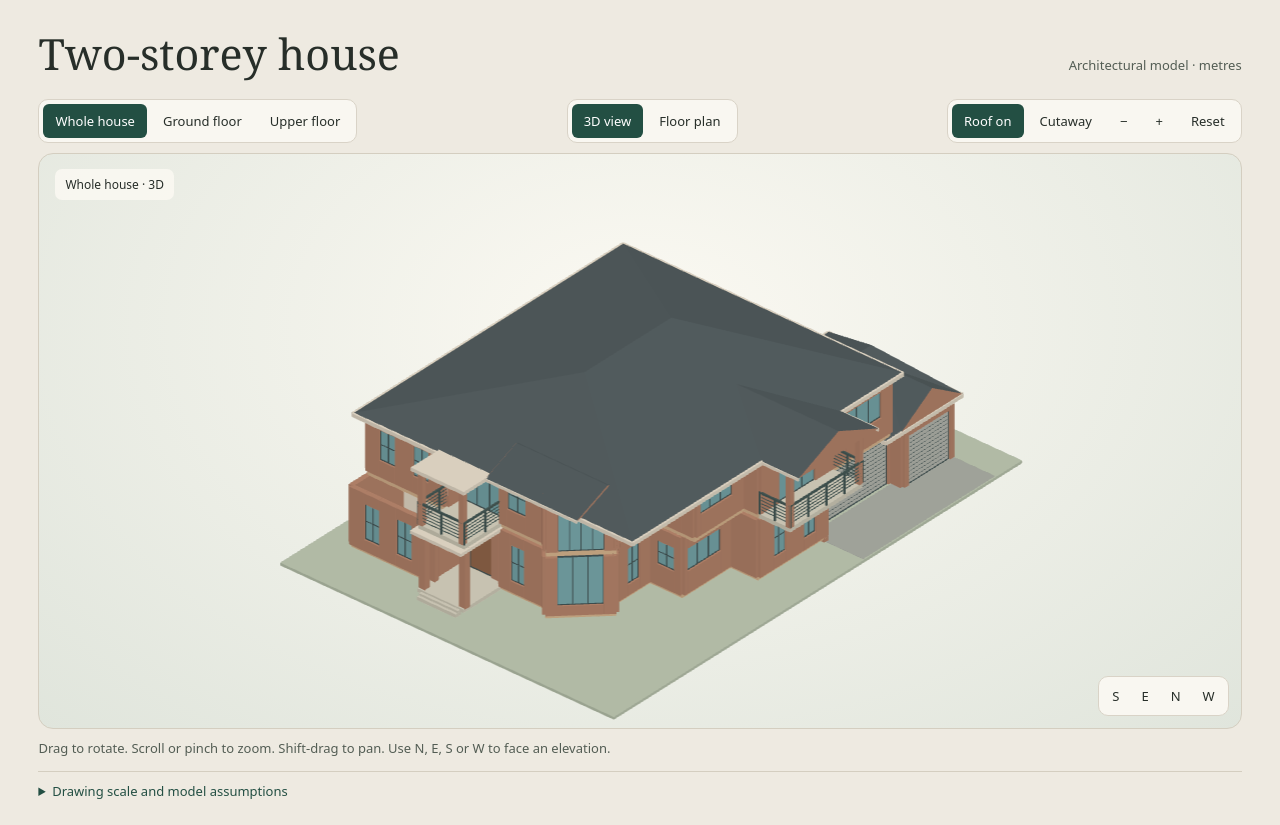
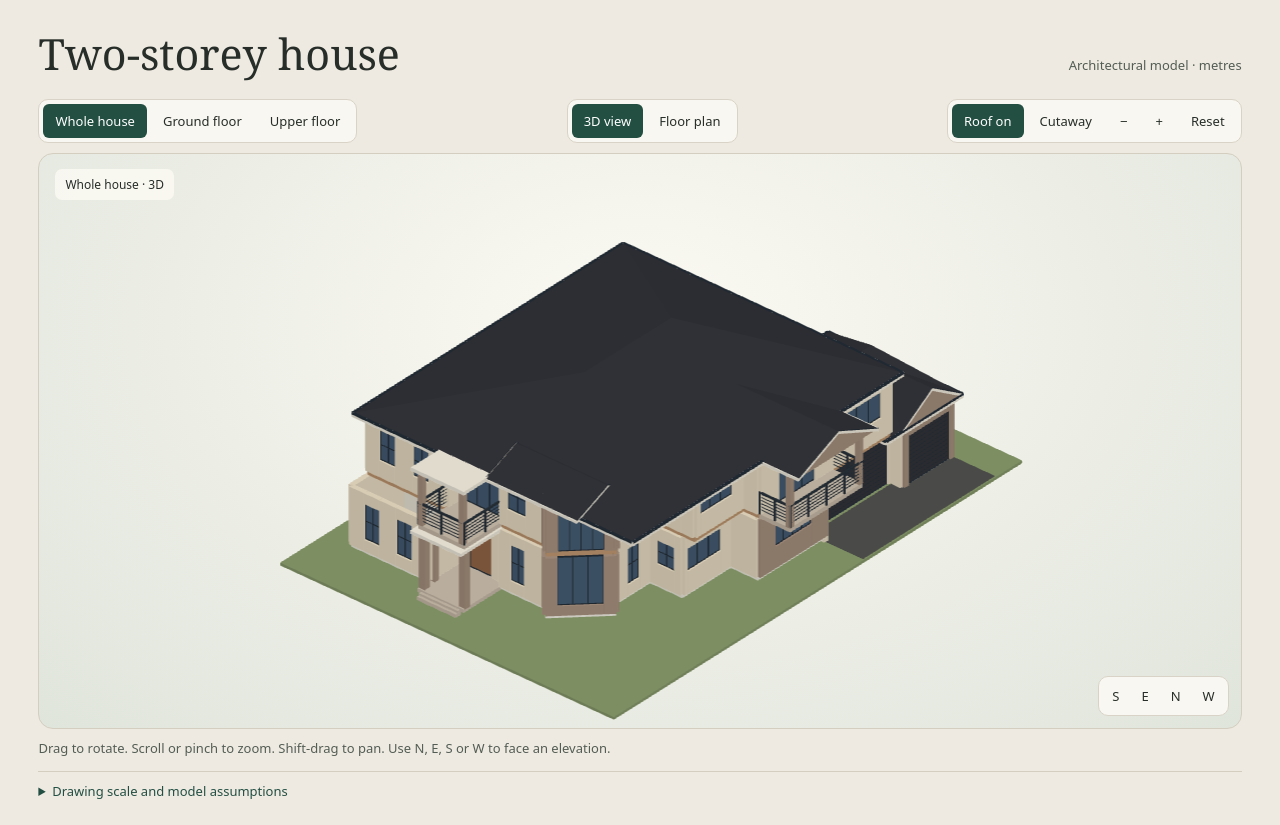
Before and after one commit to albsfc/albsfc.github.io, a plain HTML site: page fysh.html in a window 1280 px wide. Drawn offline with Linux system fonts and the light colour scheme.

Commit message:
Update fysh.html

```diff
--- a/fysh.html
+++ b/fysh.html
@@ -14,7 +14,8 @@
 <li>Ground floor calibrated to the 21.90 m overall length and the 17.00 m main west-wall dimension. Upper floor calibrated to the printed dimension chains, including the 15.45 m chain and 12.90 m depth, then registered to the west wall, north wall and stair core. Small inconsistencies in the scans were rounded.</li>
 <li>Ground floor datum follows FFL 9.800. Garage follows FFL 9.450, 350 mm lower. Upper floor assumed 3.00 m above the ground floor. Modelled wall heights are 2.75 m downstairs and 2.70 m upstairs.</li>
 <li>Typical external and internal walls use the printed 250 mm and 100 mm thicknesses. Door and window sizes, sill heights, stair winders and railing details are approximate where the drawings are unclear.</li>
-<li>The roof follows the four elevations as a simplified tiled hip with secondary gables and lower roofs. The elevation’s 8.40 m maximum guides the ridge height above approximate ground level. Eaves, roof junctions, brick colour, frames, cabinetry and finishes are illustrative.</li>
+<li>The roof follows the four elevations as a simplified tiled hip with secondary gables and lower roofs. The elevation’s 8.40 m maximum guides the ridge height above approximate ground level. Eaves and roof junctions are simplified. The photographs guide the charcoal roof, cream and taupe render, dark metalwork and interior finishes. Colours are visual estimates.</li>
+<li>The kitchen uses the former dining footprint. Its U-shaped layout follows the photo, with the cooktop on the left, the sink below the shuttered window and the fridge on the right. Cabinet dimensions, window placement and the dining label in the former kitchen area are inferred.</li>
 </ul></details></footer></main>
 <script>
 "use strict";
@@ -25,7 +26,7 @@ const U=(x,y)=>{
   const [a,b]=i<0?breaks.slice(-2):breaks.slice(i-1,i+1);
   return G(330+(x-384), a[1]+(y-a[0])*(b[1]-a[1])/(b[0]-a[0]));
 };
-const C={brick:'#b5846b',internal:'#e8ddca',timber:'#d5b38d',wet:'#afc5c1',tile:'#d0cbb9',garage:'#b5b8af',glass:'#78a8ab',trim:'#425253',door:'#97694d',roof:'#535d5f',fascia:'#e3d9c7',rail:'#465956',void:'#eee8dc',land:'#b9c3ad'};
+const C={render:'#e2d6bd',accent:'#a18b7a',internal:'#e5dfd0',timber:'#b8916c',tread:'#634335',wet:'#ccc8bf',tile:'#c2b5a4',entryTile:'#e5e2d7',garage:'#b4b1aa',glass:'#435970',trim:'#222b34',door:'#926445',roof:'#303238',fascia:'#ebe5d7',rail:'#283039',land:'#839567',cabinet:'#c9c1b1',counter:'#f2eee5',splash:'#423532',shutters:'#64483c',steel:'#838889'};
 const storeys={
  g:{map:G,z:0,h:2.75,walls:[],areas:[],labels:[]},
  u:{map:U,z:3,h:2.7,walls:[],areas:[],labels:[]}
@@ -39,7 +40,7 @@ const gp=[[257,137],[1470,137],[1470,647],[1187,647],[1187,1138],[884,1138],[884
 const gar=[[1187,648],[1772,648],[1772,1115],[1552,1115],[1552,1067],[1187,1067]];
 const alf=[[1470,137],[1698,137],[1698,648],[1470,648]];
 const porch=[[201,435],[387,435],[387,608],[201,608]];
-area('g',gp,C.timber);
+area('g',gp,C.entryTile);
 area('g',gar,C.garage,-.35);
 area('g',alf,C.tile,-.045);
 area('g',porch,C.tile,-.045);
@@ -49,14 +50,14 @@ wall('g',gp[0],gp[1],'e',[W(528,585),W(750,811),W(883,950,1.33,2.23),D(995,1088,
 wall('g',gp[1],gp[2],'e',[D(177,390,2.12,'slider'),D(402,615,2.12,'slider')]);
 wall('g',gp[2],gp[3],'e');
 wall('g',gp[3],gp[4],'e',[D(654,722)],-.35,3.10);
-wall('g',gp[4],gp[5],'e',[W(946,1000,.54,2.24),W(1078,1133,.54,2.24)]);
+wall('g',gp[4],gp[5],'a',[W(952,1115,1.02,2.09,4)]);
 wall('g',gp[5],gp[6],'e');
 wall('g',gp[6],gp[7],'e',[W(684,832,1.05,2.14,3)]);
 wall('g',gp[7],gp[8],'e',[W(945,1010,1.0,2.13)]);
 wall('g',gp[8],gp[9],'e',[W(562,615,.52,2.24)]);
-wall('g',gp[9],gp[10],'e');
-wall('g',gp[10],gp[11],'e',[W(.18,.83,.46,2.75,3)]);
-wall('g',gp[11],gp[12],'e');
+wall('g',gp[9],gp[10],'a');
+wall('g',gp[10],gp[11],'a',[W(.18,.83,.46,2.75,3)]);
+wall('g',gp[11],gp[12],'a');
 wall('g',gp[12],gp[13],'e',[W(651,704,.52,2.24)]);
 wall('g',gp[13],gp[14],'e');
 wall('g',gp[14],gp[15],'e',[D(478,562,2.32)]);
@@ -65,7 +66,7 @@ wall('g',[387,435],[484,435],'i',[D(408,480)]);
 wall('g',gp[16],gp[0],'e',[W(194,250,.54,2.24),W(314,373,.54,2.24)]);
 wall('g',gar[0],gar[1],'e',[W(1495,1580,1.22,2.35)],-.35);
 wall('g',gar[1],gar[2],'e',[W(850,951,1.1,2.35)],-.35);
-wall('g',gar[2],gar[3],'e',[D(1571,1754,2.35,'garage')],-.35);
+wall('g',gar[2],gar[3],'a',[D(1571,1754,2.35,'garage')],-.35);
 wall('g',gar[3],gar[4],'e',[],-.35);
 wall('g',gar[4],gar[5],'e',[D(1210,1535,2.35,'garage')],-.35);
 wall('g',[484,137],[484,435],'i');
@@ -76,7 +77,7 @@ wall('g',[987,137],[987,400],'i',[D(330,393)]);
 wall('g',[987,400],[1127,400],'i');
 wall('g',[1127,137],[1127,400],'i');
 wall('g',[366,608],[459,608]);wall('g',[612,608],[733,608]);wall('g',[674,608],[674,913]);
-for(const a of [['Office',369,273],['Theatre room',665,280],['Bath',908,212],['Laundry',1057,261],['Entry',571,523],['Porch',287,519],['Lounge',507,754],['Kitchen',784,787],['Dining',1033,860],['Family',1295,346],['Alfresco',1580,355],['Garage',1470,861],['Stairs ↑',1027,554]])label('g',...a);
+for(const a of [['Office',369,273],['Theatre room',665,280],['Bath',908,212],['Laundry',1057,261],['Entry',571,523],['Porch',287,519],['Lounge',507,754],['Dining',784,805],['Kitchen',1036,982],['Family',1295,346],['Alfresco',1580,355],['Garage',1470,861],['Stairs ↑',1027,554]])label('g',...a);
 
 const up=[[384,26],[1525,26],[1525,950],[942,950],[942,914],[725,914],[725,798],[566,798],[531,835],[387,690],[422,654],[422,489],[446,489],[446,321],[384,321]];
 const entryVoid=[[422,489],[730,489],[730,798],[566,798],[531,835],[387,690],[422,654]];
@@ -94,9 +95,9 @@ wall('u',up[3],up[4],'e');
 wall('u',up[4],up[5],'e',[W(743,884,.98,2.24,3)]);
 wall('u',up[5],up[6],'e',[W(807,884,.98,2.24)]);
 wall('u',up[6],up[7],'e',[W(612,662,.83,2.24)]);
-wall('u',up[7],up[8],'e');
-wall('u',up[8],up[9],'e',[W(.18,.83,0,2.24,4)]);
-wall('u',up[9],up[10],'e');
+wall('u',up[7],up[8],'a');
+wall('u',up[8],up[9],'a',[W(.18,.83,0,2.24,4)]);
+wall('u',up[9],up[10],'a');
 wall('u',up[10],up[11],'e',[W(519,590,.83,2.24)]);
 wall('u',up[11],up[12],'e');
 wall('u',up[12],up[13],'e',[D(339,474,2.17,'slider')]);
@@ -170,8 +171,8 @@ function wallInfo(w,map){
 }
 function buildWall(list,w,s,cut=false){
   const {len,opens,p}=wallInfo(w,s.map);
-  const z=w.base??s.z,h=cut?.96:w.height??s.h,ex=w.type==='e',width=ex?.25:.10;
-  const color=ex?C.brick:C.internal;
+  const z=w.base??s.z,h=cut?.96:w.height??s.h,ex=w.type!=='i',width=ex?.25:.10;
+  const color=w.type==='a'?C.accent:ex?C.render:C.internal;
   const bar=(a,b,l,u,c=color,thick=width)=>box(list,p(a),p(b),thick,z+l,z+Math.min(u,h),c);
   let cursor=0;
   for(const [a,b,l,u,style,n] of opens){
@@ -179,7 +180,7 @@ function buildWall(list,w,s,cut=false){
     const gap=.036/len;
     if(!cut){
       const glazing=style==='window'||style==='slider';
-      bar(a,b,l+.035,u-.033,glazing?C.glass:style==='garage'?C.garage:C.door,.043);
+      bar(a,b,l+.035,u-.033,glazing?C.glass:style==='garage'?C.roof:C.door,.043);
       bar(a,b,l,l+.035,C.trim,.095);bar(a,b,u-.033,u,C.trim,.095);
       for(let i=0;i<=n;i++){
         const t=a+(b-a)*i/n;
@@ -218,7 +219,8 @@ function steps(){
   function tread(p,i){
     const z=3*i/total;
     stairTreads.push(p);
-    prism(mesh.stairs,p,Math.max(0,z-.185),z,i%2?C.timber:'#c59e77');
+    prism(mesh.stairs,p,Math.max(0,z-.188),z-.035,C.internal);
+    prism(mesh.stairs,p,z-.035,z,C.tread);
   }
   for(let i=0;i<n;i++){
     const a=bottom-(bottom-yr)*i/n,b=bottom-(bottom-yr)*(i+1)/n;
@@ -233,12 +235,42 @@ function steps(){
 }
 function column(list,map,x,y,z,h,w=.32){
   const [a,b]=map(x,y);
-  rect(list,[a-w/2,b-w/2],[a+w/2,b+w/2],z,h,C.brick);
+  rect(list,[a-w/2,b-w/2],[a+w/2,b+w/2],z,h,C.accent);
 }
-function cabinetry(list,map,a,b,z=.88){
-  const p=map(...a),q=map(...b);
-  rect(list,p,q,.015,z,'#9d7d60');
-  rect(list,p.map(x=>x-.024),q.map(x=>x+.024),z,z+.045,'#eee9db');
+// The installed kitchen occupies the dining footprint on the original plan.
+const kitchenCabinets=[
+  [[896,938],[946,1080],.91],
+  [[896,1080],[1176,1128],.91],
+  [[1128,938],[1176,1011],.91],
+  [[1114,1011],[1176,1080],1.83,C.steel]
+];
+const kitchenFittings=[
+  [[904,979],[938,1034],'#242629'],
+  [[979,1090],[1081,1120],C.steel],
+  [[994,1093],[1025,1117],'#5f6464'],
+  [[1031,1093],[1063,1117],'#5f6464']
+];
+function buildKitchen(list,cutaway=false){
+  for(const [a,b,height,color] of kitchenCabinets){
+    rect(list,G(...a),G(...b),0,height-.04,color??C.cabinet);
+    rect(list,G(...a),G(...b),height-.04,height,color??C.counter);
+  }
+  kitchenFittings.forEach(([a,b,color],i)=>{
+    const z=.913+i*.004;
+    rect(list,G(...a),G(...b),z-.003,z,color);
+  });
+  rect(list,G(1025,1119),G(1030,1124),.91,1.23,C.steel);
+  if(cutaway)return;
+  rect(list,G(952,1123),G(1115,1128),.92,1.02,C.splash);
+  rect(list,G(952,1123),G(1115,1128),2.09,2.56,C.splash);
+  rect(list,G(952,1123),G(1115,1128),1.02,2.09,C.shutters);
+  for(let z=1.12;z<2.08;z+=.105)rect(list,G(953,1121),G(1114,1124),z,z+.021,'#80604f');
+  for(let x=952;x<=1115;x+=40)rect(list,G(x,1119),G(x+3,1125),1.02,2.09,'#4d3830');
+  rect(list,G(897,971),G(940,1041),1.63,1.70,C.steel);
+  rect(list,G(900,992),G(917,1020),1.70,2.53,C.steel);
+  for(const [a,b] of [[[896,938],[923,970]],[[896,1042],[923,1080]],[[1137,1010],[1176,1080]]]){
+    rect(list,G(...a),G(...b),1.70+(a[0]>1100?.16:0),2.48,C.cabinet);
+  }
 }
 for(const [k,s] of Object.entries(storeys)){
   for(const r of s.areas)slab(mesh[k],r,s.map);
@@ -246,11 +278,11 @@ for(const [k,s] of Object.entries(storeys)){
 for(const a of [[218,446],[218,598],[1685,147],[1685,398],[1685,632]])column(mesh.g,G,...a,-.08,2.75);
 for(const a of [[265,329],[265,479],[948,1019],[1255,1019]])column(mesh.u,U,...a,2.98,5.70,.24);
 column(mesh.g,G,267,443,-.08,2.75,.25);
-for(const a of [[[681,614],[731,974]],[[681,980],[856,1025]],[[856,688],[923,907]]])cabinetry(mesh.g,G,...a);
+
 for(const r of rails)railing(mesh.u,r.map(p=>U(...p)),3);
 steps();
 rect(mesh.site,[-1.7,-1.6],[23.4,16.0],-.53,-.40,C.land);
-rect(mesh.site,G(1188,1076),G(1774,1275),-.406,-.394,'#a7aaa0');
+rect(mesh.site,G(1188,1076),G(1774,1275),-.406,-.394,'#4e4d4b');
 for(let i=0;i<2;i++){
   const a=G(182+i*9,449),b=G(201+i*5,595);
   rect(mesh.g,a,b,-.39,-.23+i*.105,C.tile);
@@ -261,13 +293,23 @@ function roofHip(list,x0,y0,x1,y1,z,ridge,inset){
   const a=[x0,y0,z],b=[x1,y0,z],c=[x1,y1,z],d=[x0,y1,z];
   const p=[x0+inset,(y0+y1)/2,ridge],q=[x1-inset,(y0+y1)/2,ridge];
   for(const poly of [[a,b,q,p],[b,c,q],[c,d,p,q],[d,a,p]])face(list,poly,C.roof);
-  for(const [f,g] of [[a,b],[b,c],[c,d],[d,a]])box(list,f,g,.095,z-.16,z+.015,C.fascia);
+  for(const [f,g] of [[a,b],[b,c],[c,d],[d,a]]){
+    box(list,f,g,.095,z-.16,z+.015,C.fascia);
+    box(list,f,g,.125,z-.033,z+.027,C.trim);
+  }
 }
 function gable(list,x0,x1,y0,y1,z,ridge){
   const m=(x0+x1)/2;
   const a=[x0,y0,z],b=[x1,y0,z],c=[x1,y1,z],d=[x0,y1,z],p=[m,y0,ridge],q=[m,y1,ridge];
   face(list,[a,d,q,p],C.roof);face(list,[b,p,q,c],C.roof);
-  face(list,[a,b,p],C.brick);face(list,[c,d,q],C.brick);
+  face(list,[a,b,p],C.accent);face(list,[c,d,q],C.accent);
+  for(const [edgeA,edgeB,tip,offset] of [[a,b,p,-.012],[d,c,q,.012]]){
+    for(const edge of [edgeA,edgeB]){
+      const point=(v,h)=>[v[0],v[1]+offset,v[2]+h];
+      face(list,[point(edge,-.13),point(tip,-.13),point(tip,0),point(edge,0)],C.fascia);
+      face(list,[point(edge,0),point(tip,0),point(tip,.038),point(edge,.038)],C.trim);
+    }
+  }
   box(list,a,d,.075,z-.13,z,C.fascia);box(list,b,c,.075,z-.13,z,C.fascia);
 }
 const [ux,uy]=U(384,26),[nx,ey]=U(1525,950);
@@ -284,6 +326,8 @@ roofHip(mesh.roofG,gX,gY,hX,hY,2.55,4.11,1.48);
 gable(mesh.roofG,G(1526,0)[0],hX,G(0,935)[1],hY,2.55,3.73);
 rect(mesh.roofG,G(182,423),G(388,615),2.62,2.77,C.fascia);
 const cutMesh={g:[...mesh.g],u:[...mesh.u]};
+buildKitchen(mesh.g);
+buildKitchen(cutMesh.g,true);
 for(const [k,s] of Object.entries(storeys))for(const w of s.walls){
   buildWall(mesh[k],w,s);buildWall(cutMesh[k],w,s,true);
 }
@@ -378,15 +422,28 @@ function renderPlan(width,height){
     ctx.fillStyle=r.color;ctx.fill('evenodd');
     ctx.strokeStyle='#aaa491';ctx.lineWidth=.035;ctx.stroke();
   }
+  if(s===storeys.g){
+    for(const [a,b,height,color] of kitchenCabinets){
+      const [x,y]=G(...a),[u,v]=G(...b);
+      ctx.fillStyle=color??C.counter;
+      ctx.fillRect(x,y,u-x,v-y);
+      ctx.strokeStyle='#887f6e';ctx.lineWidth=.045;
+      ctx.strokeRect(x,y,u-x,v-y);
+    }
+    for(const [a,b,color] of kitchenFittings){
+      const [x,y]=G(...a),[u,v]=G(...b);
+      ctx.fillStyle=color;ctx.fillRect(x,y,u-x,v-y);
+    }
+  }
   for(const p of stairTreads){
-    ctx.beginPath();polygon(p);ctx.fillStyle='#cba47e';ctx.fill();
+    ctx.beginPath();polygon(p);ctx.fillStyle=C.tread;ctx.fill();
     ctx.strokeStyle='#705a49';ctx.lineWidth=.028;ctx.stroke();
   }
   if(s===storeys.u)for(const r of rails)for(let i=1;i<r.length;i++)line(project(r[i-1]),project(r[i]),C.rail,.067);
   for(const w of s.walls){
     const {opens,p}=wallInfo(w,s.map);
-    const thickness=w.type==='e'?.25:.10;
-    const color=w.type==='e'?'#473e37':'#534939';
+    const thickness=w.type!=='i'?.25:.10;
+    const color=w.type!=='i'?'#473e37':'#534939';
     let cursor=0;
     for(const [a,b,,,style] of opens){
       line(p(cursor),p(a),color,thickness);
```
